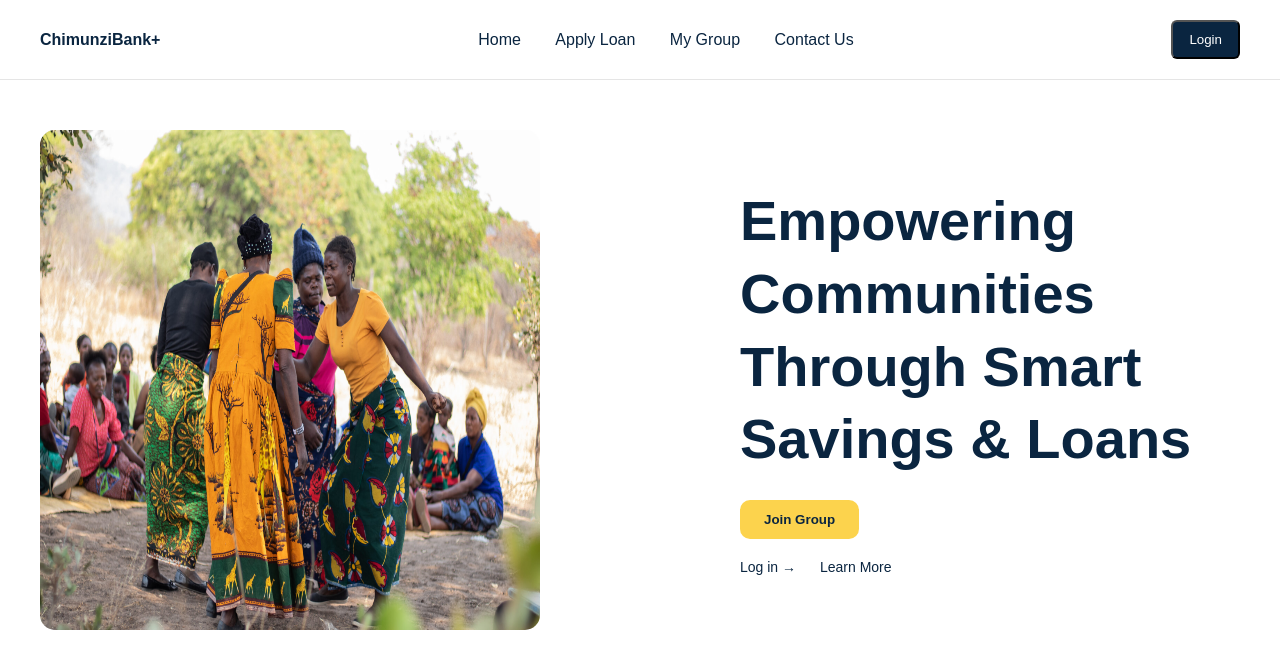
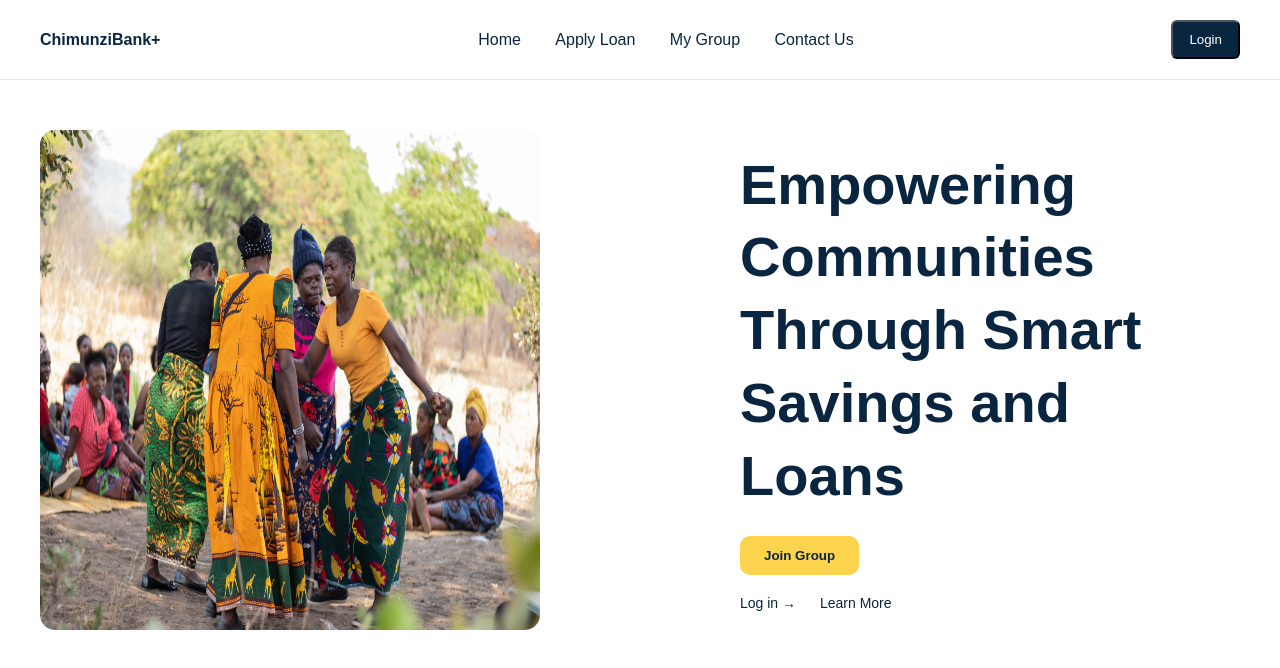
Before and after one commit to WEZZY2024/mandevu-village-banking-management-system, a plain HTML site: page index.html in a window 1280 px wide. Drawn offline with Linux system fonts and the light colour scheme.

Commit message:
Update index.html

```diff
--- a/index.html
+++ b/index.html
@@ -26,7 +26,7 @@
     <section class="Hero">
       <img src="img/IMG_5321-1-scaled.jpg" alt="Communities Women" />
       <div class="Hero-text">
-        <h1>Empowering Communities Through Smart Savings & Loans</h1>
+        <h1>Empowering Communities Through Smart Savings and Loans</h1>
         <button class="btn-primary">Join Group</button>
         <div class="links">
           <a href="#">Log in &rarr;</a>
```
